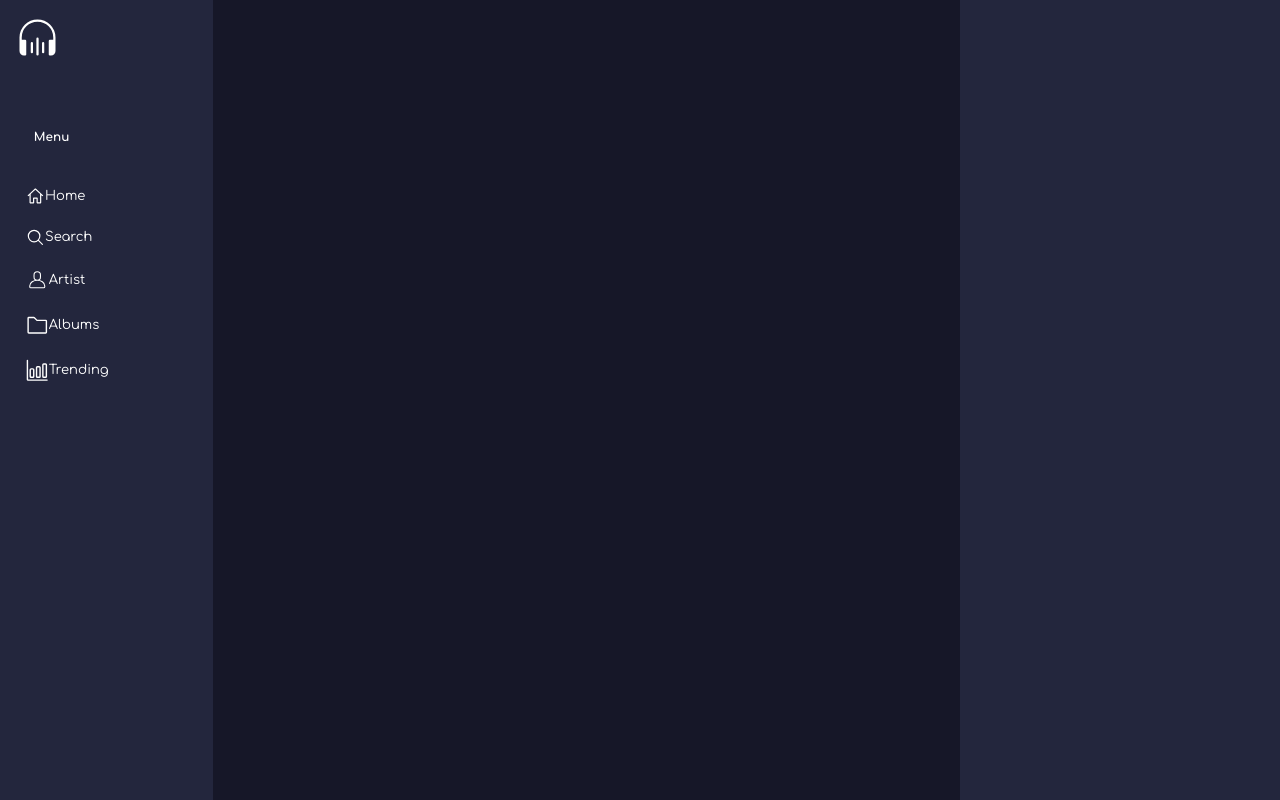
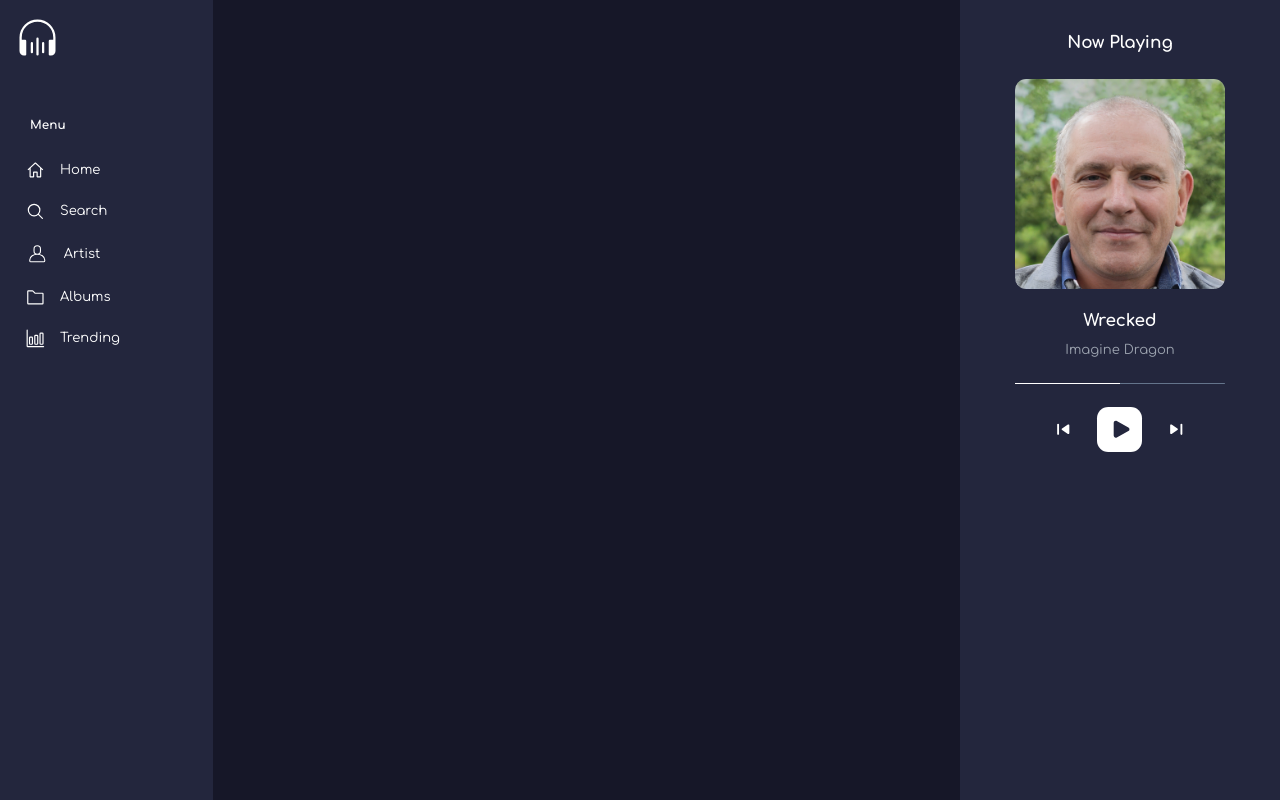
Before and after one commit to OkeleyeVickkk/Project-Play, a website: page dashboard.html in a window 1280 px wide. Drawn offline with nearby package versions, Linux system fonts and the light colour scheme.

Commit message:
Sequence continues

```diff
--- a/dashboard.html
+++ b/dashboard.html
@@ -28,13 +28,14 @@
 							</a>
 						</div>
 					</div>
-					<div class="home flex flex-col gap-y-1 mt-8">
-						<div class="title p-2 px-5">
+					<div class="home flex flex-col mt-5">
+						<div class="title p-2 px-4">
 							<small><h6 class="font-bold text-white">Menu</h6></small>
 						</div>
 						<ul class="nav-links-wrapper">
 							<li>
 								<a href="" class="nav-link">
+									<em>
 										<svg class="w-5" xmlns="http://www.w3.org/2000/svg" preserveAspectRatio="xMidYMid meet" viewBox="0 0 16 16">
 											<path
 												fill="currentColor"
@@ -42,11 +43,13 @@
 												d="m8.36 1.37l6.36 5.8l-.71.71L13 6.964v6.526l-.5.5h-3l-.5-.5v-3.5H7v3.5l-.5.5h-3l-.5-.5V6.972L2 7.88l-.71-.71l6.35-5.8h.72zM4 6.063v6.927h2v-3.5l.5-.5h3l.5.5v3.5h2V6.057L8 2.43L4 6.063z"
 												clip-rule="evenodd" />
 										</svg>
+									</em>
 									<span class="text-sm">Home</span>
 								</a>
 							</li>
 							<li>
 								<a href="" class="nav-link">
+									<em>
 										<svg class="w-5" xmlns="http://www.w3.org/2000/svg" preserveAspectRatio="xMidYMid meet" viewBox="0 0 512 512">
 											<path
 												fill="none"
@@ -62,16 +65,13 @@
 												stroke-width="32"
 												d="M338.29 338.29L448 448" />
 										</svg>
+									</em>
 									<span class="text-sm">Search</span>
 								</a>
 							</li>
 							<li>
 								<a href="" class="nav-link">
-									<!-- <svg class="w-5" xmlns="http://www.w3.org/2000/svg" preserveAspectRatio="xMidYMid meet" viewBox="0 0 16 16">
-										<path
-											fill="currentColor"
-											d="M8 8a3 3 0 1 0 0-6a3 3 0 0 0 0 6zm2-3a2 2 0 1 1-4 0a2 2 0 0 1 4 0zm4 8c0 1-1 1-1 1H3s-1 0-1-1s1-4 6-4s6 3 6 4zm-1-.004c-.001-.246-.154-.986-.832-1.664C11.516 10.68 10.289 10 8 10c-2.29 0-3.516.68-4.168 1.332c-.678.678-.83 1.418-.832 1.664h10z" />
-									</svg> -->
+									<em>
 										<svg xmlns="http://www.w3.org/2000/svg" class="w-6" preserveAspectRatio="xMidYMid meet" viewBox="0 0 21 21">
 											<path
 												fill="none"
@@ -80,22 +80,26 @@
 												stroke-linejoin="round"
 												d="M10.5 2.5a3 3 0 0 1 3 3v2a3 3 0 1 1-6 0v-2a3 3 0 0 1 3-3zm7 14v-.728c0-3.187-3.686-5.272-7-5.272s-7 2.085-7 5.272v.728a1 1 0 0 0 1 1h12a1 1 0 0 0 1-1z" />
 										</svg>
+									</em>
 									<span class="text-sm">Artist</span>
 								</a>
 							</li>
 							<li>
 								<a href="" class="nav-link">
-									<svg xmlns="http://www.w3.org/2000/svg" class="w-6" preserveAspectRatio="xMidYMid meet" viewBox="0 0 32 32">
+									<em>
+										<svg xmlns="http://www.w3.org/2000/svg" class="w-5" preserveAspectRatio="xMidYMid meet" viewBox="0 0 32 32">
 											<path
 												fill="currentColor"
 												d="m11.17 6l3.42 3.41l.58.59H28v16H4V6h7.17m0-2H4a2 2 0 0 0-2 2v20a2 2 0 0 0 2 2h24a2 2 0 0 0 2-2V10a2 2 0 0 0-2-2H16l-3.41-3.41A2 2 0 0 0 11.17 4Z" />
 										</svg>
+									</em>
 									<span class="text-sm">Albums</span>
 								</a>
 							</li>
 							<li>
 								<a href="" class="nav-link">
-									<svg xmlns="http://www.w3.org/2000/svg" class="w-6" preserveAspectRatio="xMidYMid meet" viewBox="0 0 512 512">
+									<em>
+										<svg xmlns="http://www.w3.org/2000/svg" class="w-5" preserveAspectRatio="xMidYMid meet" viewBox="0 0 512 512">
 											<path
 												fill="none"
 												stroke="currentColor"
@@ -140,6 +144,7 @@
 												rx="20"
 												ry="20" />
 										</svg>
+									</em>
 									<span class="text-sm">Trending</span>
 								</a>
 							</li>
@@ -147,7 +152,70 @@
 					</div>
 				</div>
 				<div class="content col-span-7 min-h-screen bg-secondarySkin"></div>
-				<div class="content col-span-3 min-h-screen bg-primarySkin"></div>
+				<div class="content col-span-3 min-h-screen bg-primarySkin">
+					<div class="wrapper w-3/4 mx-auto flex flex-col gap-y-6">
+						<div class="title text-center text-white text-lg font-bold">Now Playing</div>
+						<div class="song-info flex flex-col gap-y-2 items-center">
+							<div class="song-cover-photo overflow-hidden rounded-xl">
+								<img src="./src/images/image.jpg" alt="" />
+							</div>
+							<div class="song-title mt-3">
+								<h3 class="text-lg font-bold text-white">Wrecked</h3>
+							</div>
+							<div class="song-artist">
+								<h5 class="text-sm text-gray-400">Imagine Dragon</h5>
+							</div>
+						</div>
+						<div class="time-tracker">
+							<div class="track relative bg-slate-500 w-full h-0.5 rounded-full">
+								<div class="track-time-counter absolute top-0 left-0 w-1/2 bg-white h-full"></div>
+							</div>
+						</div>
+						<div class="track-controls flex items-center justify-center gap-x-4">
+							<button
+								id="prev"
+								class="hover:bg-slate-300 p-2 rounded-full hover:text-[#23263D] transition ease-linear duration-200 text-white">
+								<svg
+									xmlns="http://www.w3.org/2000/svg"
+									width="1.5rem"
+									height="1.5rem"
+									preserveAspectRatio="xMidYMid meet"
+									viewBox="0 0 24 24">
+									<path
+										fill="currentColor"
+										d="M6.5 18q-.425 0-.713-.288Q5.5 17.425 5.5 17V7q0-.425.287-.713Q6.075 6 6.5 6t.713.287Q7.5 6.575 7.5 7v10q0 .425-.287.712Q6.925 18 6.5 18Zm10.45-1.025l-6.2-4.15q-.45-.3-.45-.825q0-.525.45-.825l6.2-4.15q.5-.325 1.025-.038q.525.288.525.888v8.25q0 .6-.525.9q-.525.3-1.025-.05Z" />
+								</svg>
+							</button>
+							<button id="play-pause" class="bg-white rounded-xl p-3">
+								<svg
+									class="text-[#23263D]"
+									xmlns="http://www.w3.org/2000/svg"
+									width="1.5rem"
+									height="1.5rem"
+									preserveAspectRatio="xMidYMid meet"
+									viewBox="0 0 24 24">
+									<path
+										fill="currentColor"
+										d="M5 5.274c0-1.707 1.826-2.792 3.325-1.977l12.362 6.726c1.566.853 1.566 3.101 0 3.953L8.325 20.702C6.826 21.518 5 20.432 5 18.726V5.274Z" />
+								</svg>
+							</button>
+							<button
+								id="next"
+								class="hover:bg-slate-300 p-2 hover:text-[#23263D] rounded-full transition ease-linear duration-200 text-white">
+								<svg
+									xmlns="http://www.w3.org/2000/svg"
+									width="1.5rem"
+									height="1.5rem"
+									preserveAspectRatio="xMidYMid meet"
+									viewBox="0 0 24 24">
+									<path
+										fill="currentColor"
+										d="M17.5 18q-.425 0-.712-.288q-.288-.287-.288-.712V7q0-.425.288-.713Q17.075 6 17.5 6t.712.287q.288.288.288.713v10q0 .425-.288.712q-.287.288-.712.288ZM7.05 16.975q-.5.35-1.025.05q-.525-.3-.525-.9v-8.25q0-.6.525-.888q.525-.287 1.025.038l6.2 4.15q.45.3.45.825q0 .525-.45.825Z" />
+								</svg>
+							</button>
+						</div>
+					</div>
+				</div>
 			</div>
 		</div>
 		<script src="./src/js/index.js" type="text/javascript"></script>
--- a/src/input.css
+++ b/src/input.css
@@ -6,8 +6,11 @@
 	@apply w-full shadow-md rounded overflow-hidden;
 }
 .nav-link {
-	@apply text-xs flex items-center text-white p-3 rounded-lg;
+	@apply text-xs flex items-center gap-x-4 text-white p-3 rounded-lg hover:bg-gray-300 hover:bg-opacity-5 transition duration-150 ease-linear;
 }
 .nav-links-wrapper {
-	@apply flex flex-col mt-5;
+	@apply flex flex-col mt-2;
 }
+.content .wrapper {
+	@apply px-4 py-8;
+}
--- a/tailwind.config.js
+++ b/tailwind.config.js
@@ -2,12 +2,13 @@
 module.exports = {
 	content: ["**/*.{html,js}", "./node_modules/flowbite/**/*.js"],
 	theme: {
-		extend: {},
-		backgroundColor: {
-			// primaryBlue: "#1c64f2",
-			primarySkin: "#23263D",
-			secondarySkin: "#161728",
-			tertiarySkin: "#111827",
+		extend: {
+			backgroundColor: {
+				// primaryBlue: "#1c64f2",
+				primarySkin: "#23263D",
+				secondarySkin: "#161728",
+				tertiarySkin: "#111827",
+			},
 		},
 	},
 	plugins: [require("flowbite/plugin")],
```
Also changed, not shown: dist/output.css. Lines whose indentation alone changed are shown as unchanged.
